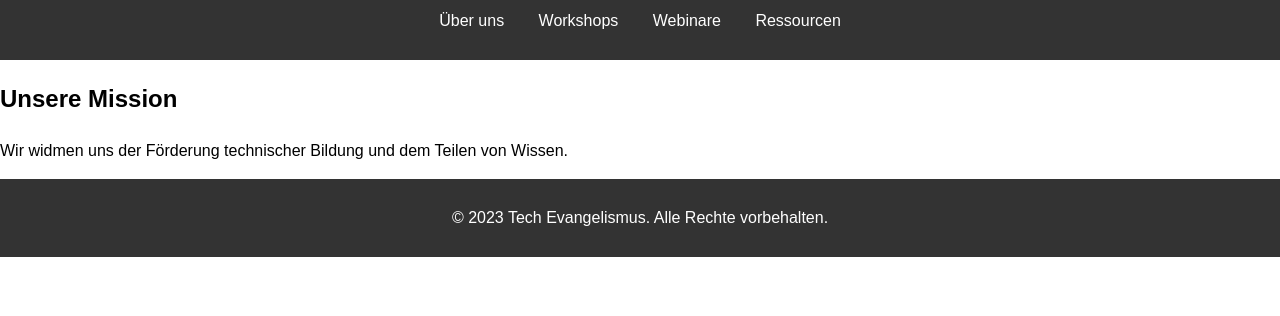
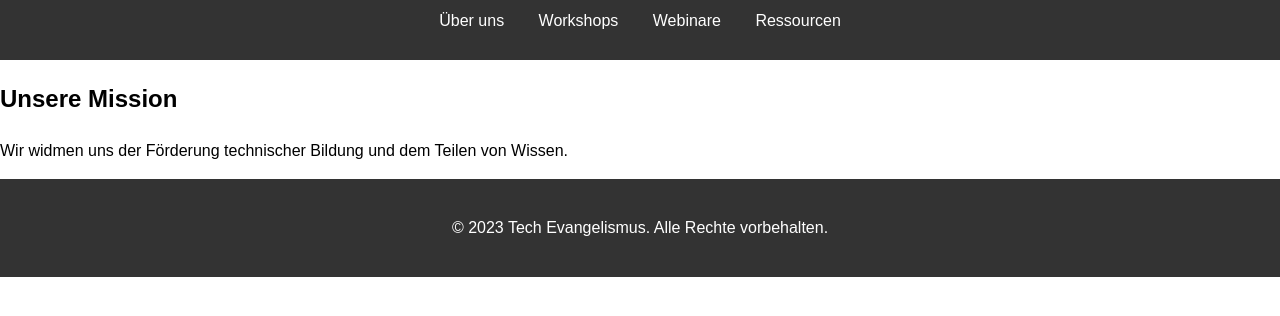
Before and after one commit to ladyinredderzkuu3/tech-evangelismus, a plain HTML site: page index.html in a window 1280 px wide. Shown: the part 96-412 px from the top of the page. Drawn offline with Linux system fonts and the light colour scheme.

Commit message:
Increase footer padding for improved visual balance.

```diff
--- a/styles.css
+++ b/styles.css
@@ -29,7 +29,7 @@ nav ul li a {
 
 footer {
     text-align: center;
-    padding: 10px 0; /* Reduced padding for a more compact design */
+    padding: 20px 0; /* Increased padding for improved visual balance */
     background: #333;
     color: #fff;
     position: relative;
```
